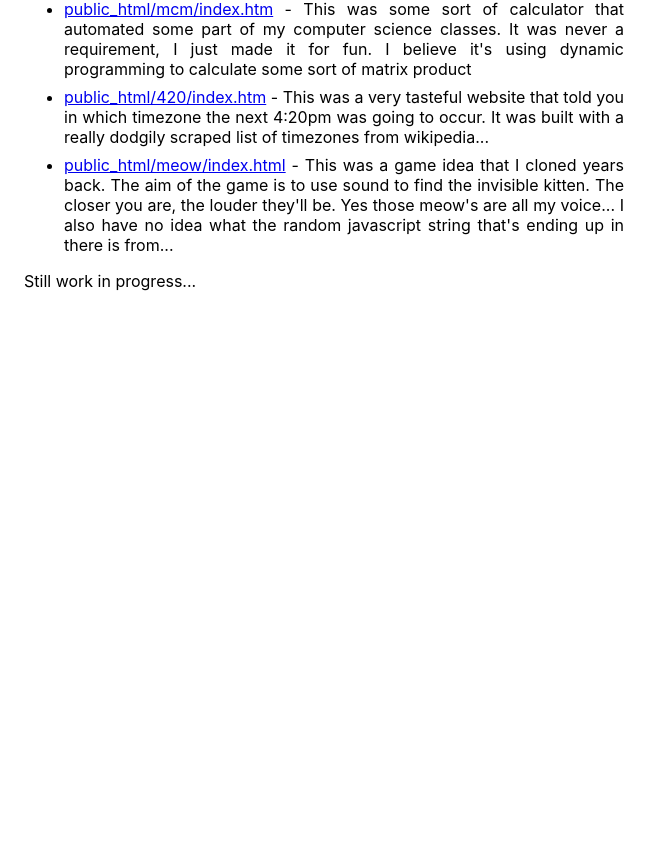
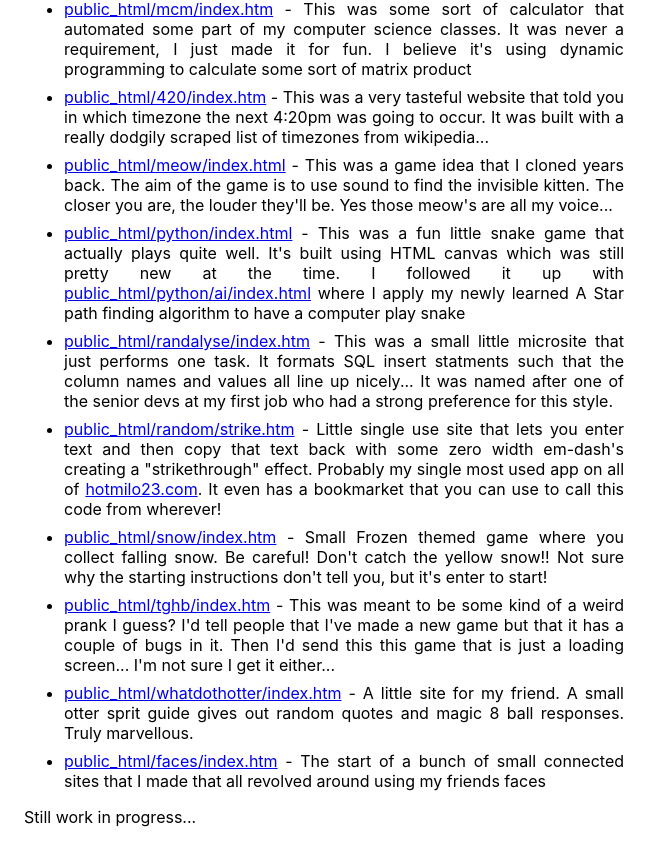
Before and after one commit to lukebatchelor/hotmilo23-archive, a React app: page / in a window 1280 px wide. Shown: the part 729-1594 px from the top of the page, without its empty margins (0-662 px from the left). Before the commit the page ends 1060 px from the top, so only its background shows below. Built offline with nearby package versions, Linux system fonts and the light colour scheme; the HTML template or start-up script is replaced by a standard one.

Commit message:
Adds python, randalyse, random/strike, snow, tghb and whatdothotter sites

```diff
--- a/src/App.tsx
+++ b/src/App.tsx
@@ -58,8 +58,43 @@ export function App() {
         <li>
           <a href="/public_html/meow/index.html">public_html/meow/index.html</a> - This was a game idea that I cloned
           years back. The aim of the game is to use sound to find the invisible kitten. The closer you are, the louder
-          they'll be. Yes those meow's are all my voice... I also have no idea what the random javascript string that's
-          ending up in there is from...
+          they'll be. Yes those meow's are all my voice...
+        </li>
+        <li>
+          <a href="/public_html/python/index.html">public_html/python/index.html</a> - This was a fun little snake game
+          that actually plays quite well. It's built using HTML canvas which was still pretty new at the time. I
+          followed it up with <a href="/public_html/python/ai/index.html">public_html/python/ai/index.html</a> where I
+          apply my newly learned A Star path finding algorithm to have a computer play snake
+        </li>
+        <li>
+          <a href="/public_html/randalyse/index.htm">public_html/randalyse/index.htm</a> - This was a small little
+          microsite that just performs one task. It formats SQL insert statments such that the column names and values
+          all line up nicely... It was named after one of the senior devs at my first job who had a strong preference
+          for this style.
+        </li>
+        <li>
+          <a href="/public_html/random/strike.htm">public_html/random/strike.htm</a> - Little single use site that lets
+          you enter text and then copy that text back with some zero width em-dash's creating a "strikethrough" effect.
+          Probably my single most used app on all of <a href="https://hotmilo23.com">hotmilo23.com</a>. It even has a
+          bookmarket that you can use to call this code from wherever!
+        </li>
+        <li>
+          <a href="/public_html/snow/index.htm">public_html/snow/index.htm</a> - Small Frozen themed game where you
+          collect falling snow. Be careful! Don't catch the yellow snow!! Not sure why the starting instructions don't
+          tell you, but it's enter to start!
+        </li>
+        <li>
+          <a href="/public_html/tghb/index.htm">public_html/tghb/index.htm</a> - This was meant to be some kind of a
+          weird prank I guess? I'd tell people that I've made a new game but that it has a couple of bugs in it. Then
+          I'd send this this game that is just a loading screen... I'm not sure I get it either...
+        </li>
+        <li>
+          <a href="/public_html/whatdothotter/index.htm">public_html/whatdothotter/index.htm</a> - A little site for my
+          friend. A small otter sprit guide gives out random quotes and magic 8 ball responses. Truly marvellous.
+        </li>
+        <li>
+          <a href="/public_html/faces/index.htm">public_html/faces/index.htm</a> - The start of a bunch of small
+          connected sites that I made that all revolved around using my friends faces
         </li>
       </ul>{' '}
       <p>Still work in progress...</p>
```
Also changed, not shown: 47 other files (tests, documents, lock files or other folders).
